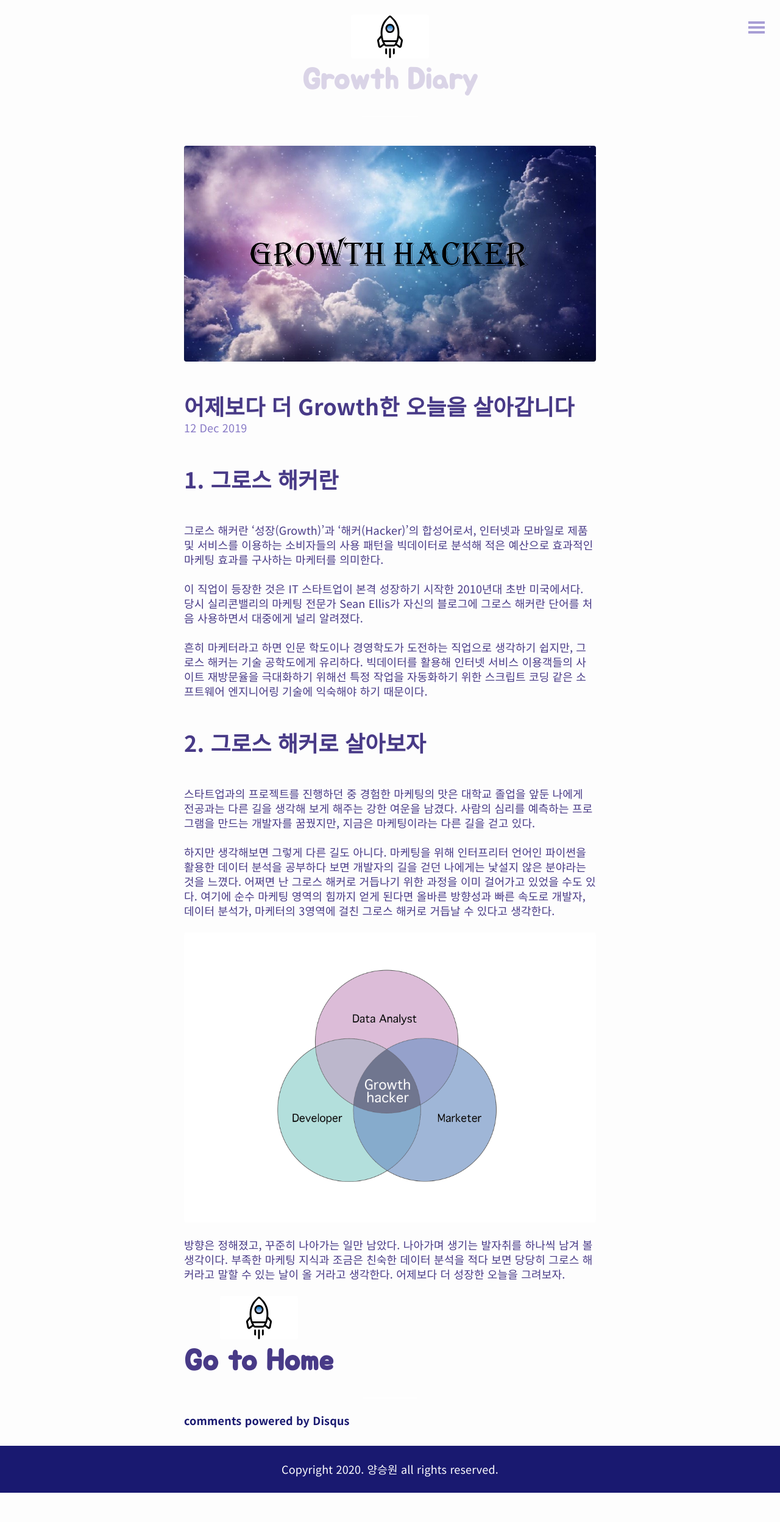
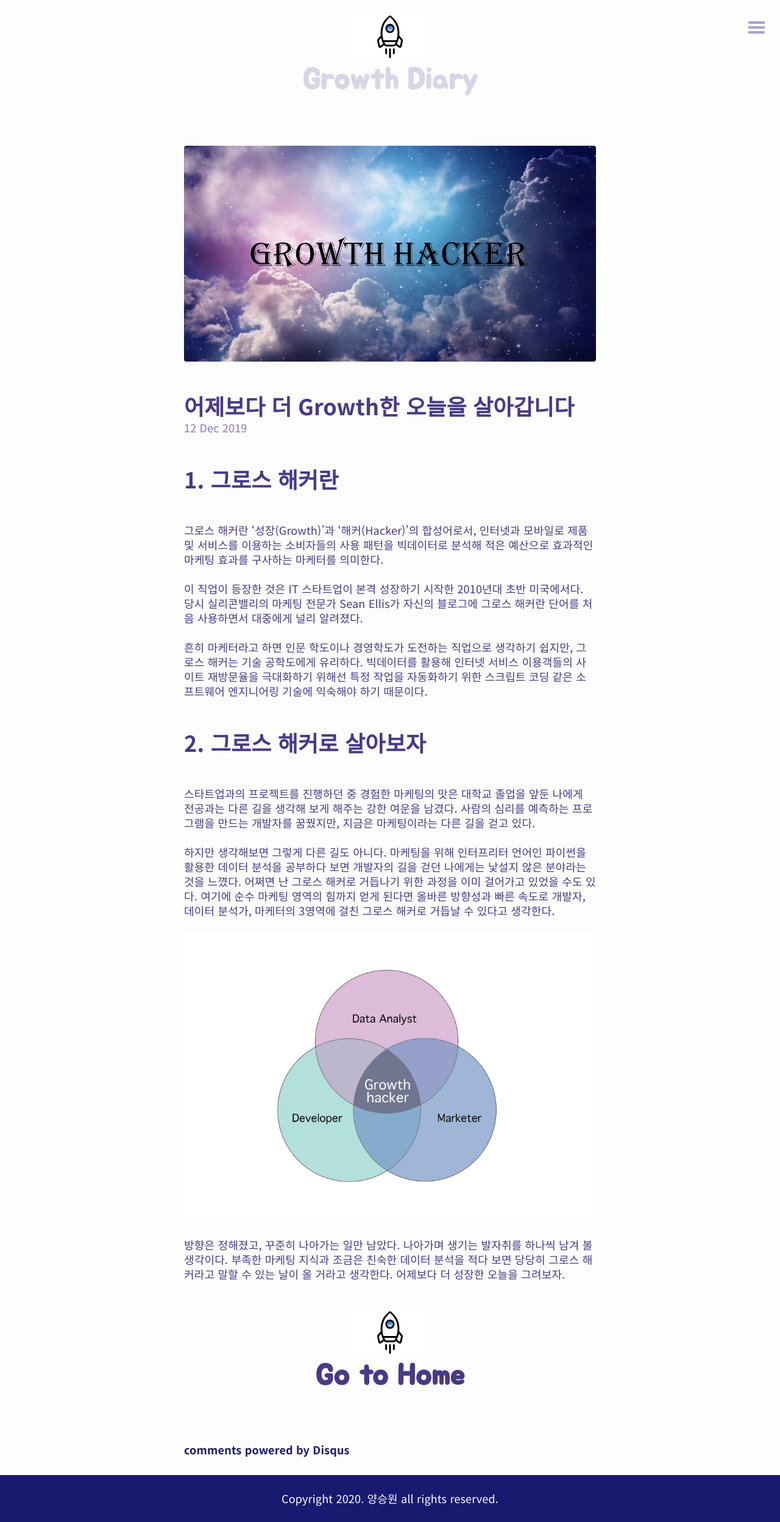
Before and after one commit to sinsaonee/growth-hacker1, a Jekyll site: the page built from _posts/2019-12-12-intro.md, in a window 1280 px wide. Shown: the whole page at 61% size. Built offline with Jekyll 4.4.1, drawn with Linux system fonts in a browser that asks for light colours; comment, search, counter and statistics services are not loaded; before the commit the page ends 2448 px from its top, so only the background shows below that.

Commit message:
Update post.html

```diff
--- a/_layouts/post.html
+++ b/_layouts/post.html
@@ -14,10 +14,10 @@ layout: default
 	</div>
 
 </article>
-<gotohome id="header">
+<header id="header">
 	<a href="https://growth-hacker.kr/">
 		<img src="/img/BaseRocket.svg" alt="Growth Rocket">
 		<h1>Go to Home</h1>
 	</a>
-</gotohome>
+</header>
 {% include disqus.html %}
```
